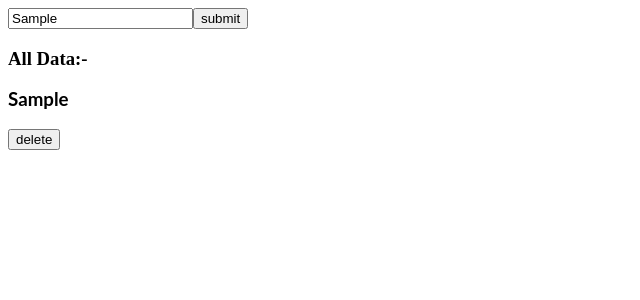
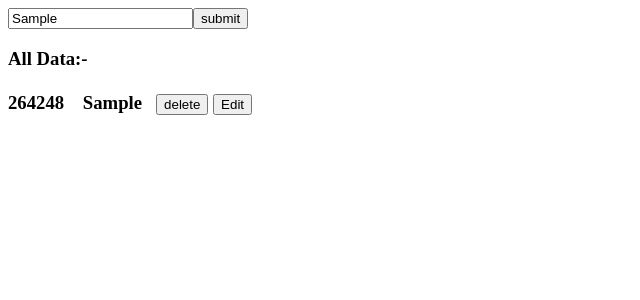
Before and after one commit to sarvaiyayash90/react-hrcb8y, a React (Create React App) app: page / in a window 1280 px wide. Both pictures are taken after typing "Sample" into the empty fields and a click on the button "submit". Shown: the top 300 px of the page, without its empty margins (0-640 px from the left). Built offline with nearby package versions, Linux system fonts and the light colour scheme.

Commit message:
1 file modified

```diff
--- a/src/In_Data.js
+++ b/src/In_Data.js
@@ -11,13 +11,21 @@ const In_Data = () => {
   const submitData = e => {
     e.preventDefault();
     const dd = {
+      id: Math.floor(Math.random() * 1000000),
       username: username
     };
     setdata([...data, dd]);
   };
 
-  const deleteData = data => {
-    console.log('data', data);
+  const deleteData = id => {
+    const delete_data = data.filter(val => {
+      return val.id !== id;
+    });
+    setdata(delete_data);
+  };
+
+  const editData = id => {
+    console.log('data', id);
   };
 
   return (
@@ -33,17 +41,31 @@ const In_Data = () => {
       </button>
       <h3>
         All Data:-
-        {data.map((item, index) => {
+        <br />
+        <br />
+        {data.map(item => {
           return (
             <>
-              <p key={index}>{item.username}</p>
-              <button
-                onClick={index => {
-                  deleteData(index);
-                }}
-              >
-                delete
-              </button>
+              <span key={item.id}>
+                {item.id} &nbsp;&nbsp;&nbsp;{item.username}
+                &nbsp;&nbsp;&nbsp;
+                <button
+                  onClick={() => {
+                    deleteData(item.id);
+                  }}
+                >
+                  delete
+                </button>
+                &nbsp;
+                <button
+                  onClick={() => {
+                    editData(item.id);
+                  }}
+                >
+                  Edit
+                </button>
+              </span>
+              <br />
             </>
           );
         })}
```
